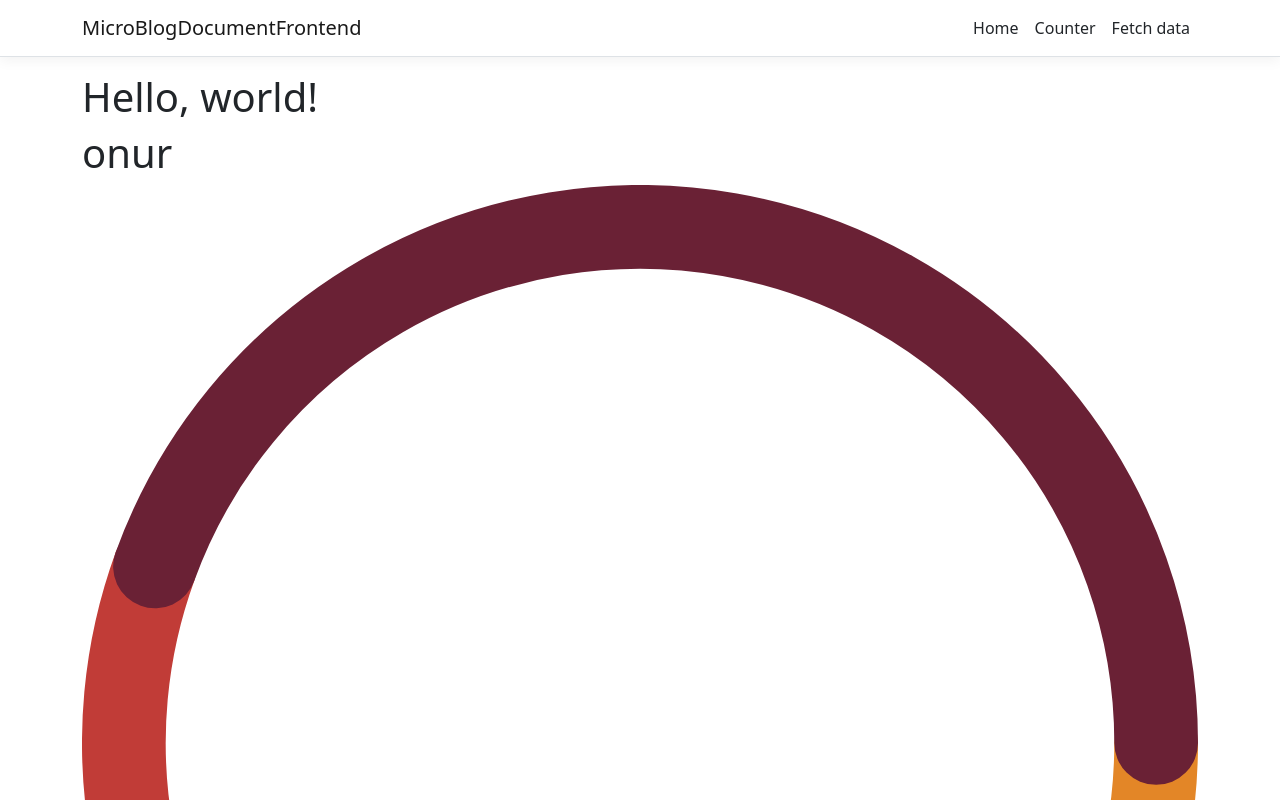
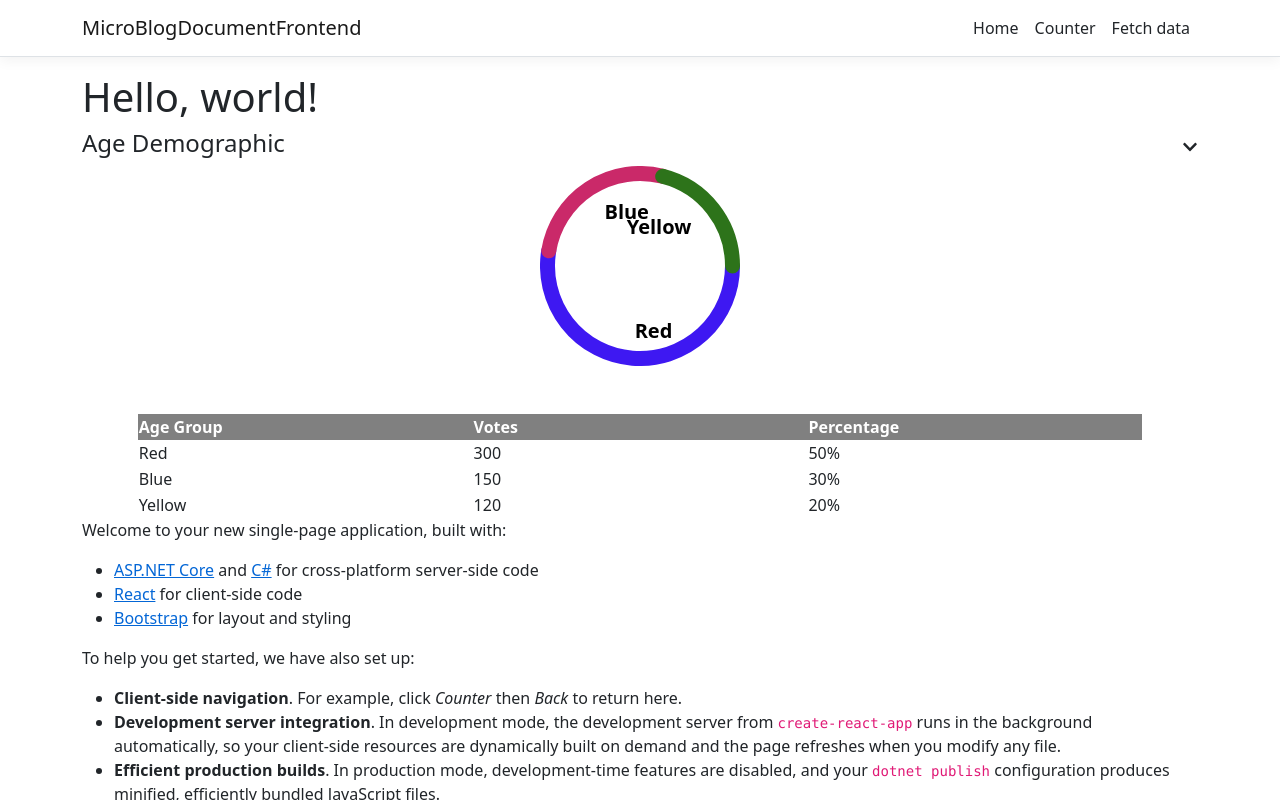
Before and after one commit to onrdmr/MicroBlogDocumentMining, a React (Create React App) app in the folder ClientApp/: page / in a window 1280 px wide. Shown: the top 800 px of the page. Built offline with nearby package versions, Linux system fonts and the light colour scheme.

Commit message:
example pie chart animated

```diff
--- a/ClientApp/package.json
+++ b/ClientApp/package.json
@@ -12,6 +12,7 @@
     "react": "^18.2.0",
     "react-chartjs-2": "^5.2.0",
     "react-dom": "^18.2.0",
+    "react-icons": "^4.8.0",
     "react-minimal-pie-chart": "^8.4.0",
     "react-router-bootstrap": "^0.26.2",
     "react-router-dom": "^6.8.1",
--- a/ClientApp/src/components/Home.js
+++ b/ClientApp/src/components/Home.js
@@ -1,29 +1,22 @@
 import React, { Component } from 'react';
-import {PieChart} from './PieChart';
+import DecoratedPieChart from './PieChart';
+
 
 export class Home extends Component {
   static displayName = Home.name;
 
   render() {
     const data = [
-      { title: 'Red', value: 300, color: '#FF6384' },
-      { title: 'Blue', value: 200, color: '#36A2EB' },
-      { title: 'Yellow', value: 100, color: '#FFCE56' },
+      { key: 'Red', votes: 300, percentage: 50 },
+      { key: 'Blue', votes: 150, percentage: 30 },
+      { key: 'Yellow', votes: 120, percentage: 20 },
     ];
-
-    const renderLabel = (props) => {
-      const { x, y, dataEntry } = props;
-      return (
-        <text x={x} y={y} textAnchor="middle" dominantBaseline="central">
-          {dataEntry.title}
-        </text>
-      );
-    };
+    console.log("home rendered")
 
     return (
       <div>
         <h1>Hello, world!</h1>
-        <PieChart data={data} renderLabel={renderLabel}></PieChart>
+        <DecoratedPieChart data={data} ></DecoratedPieChart>
         <p>Welcome to your new single-page application, built with:</p>
         <ul>
           <li><a href='https://get.asp.net/'>ASP.NET Core</a> and <a href='https://msdn.microsoft.com/en-us/library/67ef8sbd.aspx'>C#</a> for cross-platform server-side code</li>
--- a/ClientApp/src/components/PieChart.js
+++ b/ClientApp/src/components/PieChart.js
@@ -1,33 +1,55 @@
+import {useState} from "react";
 import React from 'react';
-import { PieChart as MinimalPieChart } from 'react-minimal-pie-chart';
 
-export const PieChart = ({ data }) => {
+import { PieChart } from "react-minimal-pie-chart";
+
+import { FaChevronDown, FaChevronUp } from "react-icons/fa";
+
+const DecoratedPieChart = (props) => {
+  const [show, setShow] = useState(true);
+
+  let data = [];
+
+  props.data.map((obj) => {
+    var randomColor = "#000000".replace(/0/g, function () {
+      return (~~(Math.random() * 16)).toString(16);
+    });
+
+    let insert = {
+      color: randomColor,
+      title: obj.key,
+      value: obj.votes,
+    };
+
+    data.push(insert);
+  });
+
+  const renderRows = props.data.map((obj) => {
     return (
-    <div>
-      <h1>onur</h1>
-      <MinimalPieChart
-        animation
+      <tr key={`group-${obj.key}`}>
+        <td>{obj.key}</td>
+        <td>{obj.votes}</td>
+        <td>{obj.percentage >= 100 ? obj.percentage / 2 : obj.percentage}%</td>
+      </tr>
+    );
+  });
+
+  return (
+    <div onClick={(e) => setShow(!show)}>
+      <div className="inline-container">
+        <h4>Age Demographic</h4>
+        {show ? <FaChevronDown /> : <FaChevronUp />}
+      </div>
+
+      {show ? (
+        <>
+          <div className="chart-container">
+            <PieChart
+              animate
               animationDuration={500}
               animationEasing="ease-out"
               center={[50, 50]}
-        data={[
-          {
-          color: "#E38627",
-          title: "One",
-          value: 10,
-          },
-          {
-          color: "#C13C37",
-          title: "Two",
-          value: 15,
-          },
-          {
-          color: "#6A2135",
-          title: "Three",
-          value: 20,
-          },
-        ]}
-        labelPosition={50}
+              data={data}
               lengthAngle={360}
               lineWidth={15}
               paddingAngle={0}
@@ -35,9 +57,61 @@ export const PieChart = ({ data }) => {
               rounded
               startAngle={0}
               viewBoxSize={[100, 100]}
+              label={(data) => data.dataEntry.title}
+              labelPosition={65}
+              labelStyle={{
+                fontSize: "10px",
+                fontColor: "FFFFFA",
+                fontWeight: "800",
+              }}
             />
+          </div>
+
+          <table>
+            <thead>
+              <tr>
+                <th>Age Group</th>
+                <th>Votes</th>
+                <th>Percentage</th>
+              </tr>
+            </thead>
+            <tbody>{renderRows}</tbody>
+          </table>
+        </>
+      ) : null}
+
+      <style jsx>{`
+        .chart-container {
+          height: 200px;
+          margin-left: auto;
+          margin-right: auto;
+          width: 200px;
+        }
+
+        .inline-container {
+          align-items: center;
+          display: flex;
+          flex-direction: row;
+          justify-content: space-between;
+          width: 100%;
+        }
+
+        table {
+          margin-left: auto;
+          margin-right: auto;
+          margin-top: 3em;
+          table-layout: fixed;
+          width: 90%;
+        }
+        table tr th {
+          text-align: left;
+          background: gray;
+          color: white;
+        }
+      `}</style>
     </div>
   );
 };
 
-// export const default PieChart;
+
+export default DecoratedPieChart;
```
Also changed, not shown: 1 other file (tests, documents, lock files or other folders). Lines whose indentation alone changed are shown as unchanged.
